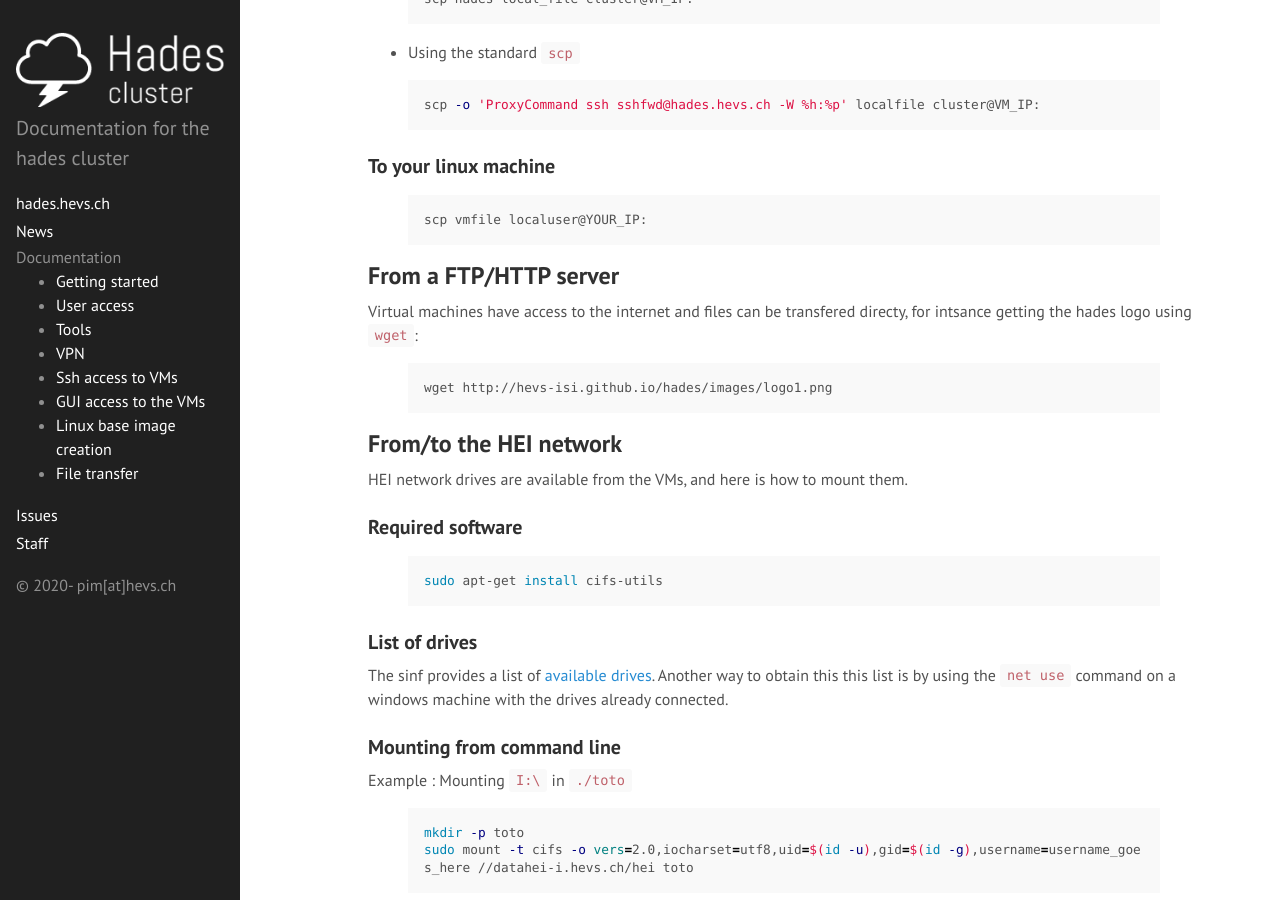
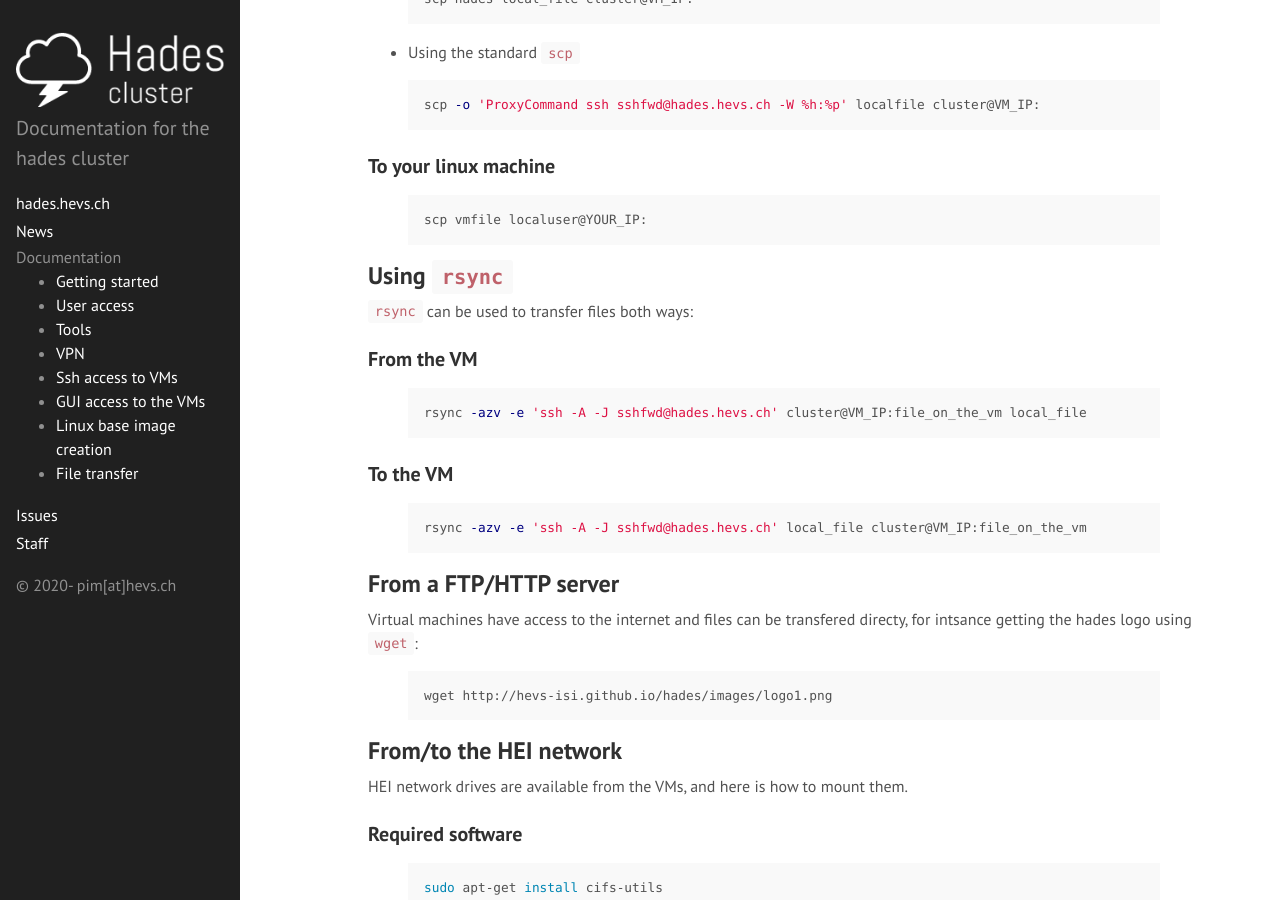
Before and after one commit to hevs-isi/hades, a Jekyll site: the page built from _doc/transfer.md, in a window 1280 px wide and 900 px high, scrolled down 351 px. Built offline with Jekyll 4.4.1, drawn with Linux system fonts in a browser that asks for light colours; emoji names are drawn with the system emoji font.

Commit message:
added rsync to transfer methods

```diff
--- a/_doc/transfer.md
+++ b/_doc/transfer.md
@@ -26,6 +26,17 @@ scp -o 'ProxyCommand ssh sshfwd@hades.hevs.ch -W %h:%p' localfile cluster@VM_IP:
 scp vmfile localuser@YOUR_IP:
 {% endhighlight %}
 
+## Using `rsync`
+`rsync` can be used to transfer files both ways:
+### From the VM
+{% highlight shell %}
+rsync -azv -e 'ssh -A -J sshfwd@hades.hevs.ch' cluster@VM_IP:file_on_the_vm local_file
+{% endhighlight %}
+
+### To the VM
+{% highlight shell %}
+rsync -azv -e 'ssh -A -J sshfwd@hades.hevs.ch' local_file cluster@VM_IP:file_on_the_vm
+{% endhighlight %}
 
 ## From a FTP/HTTP server
 Virtual machines have access to the internet and files can be transfered directy, for intsance getting the hades logo using `wget`:
```
